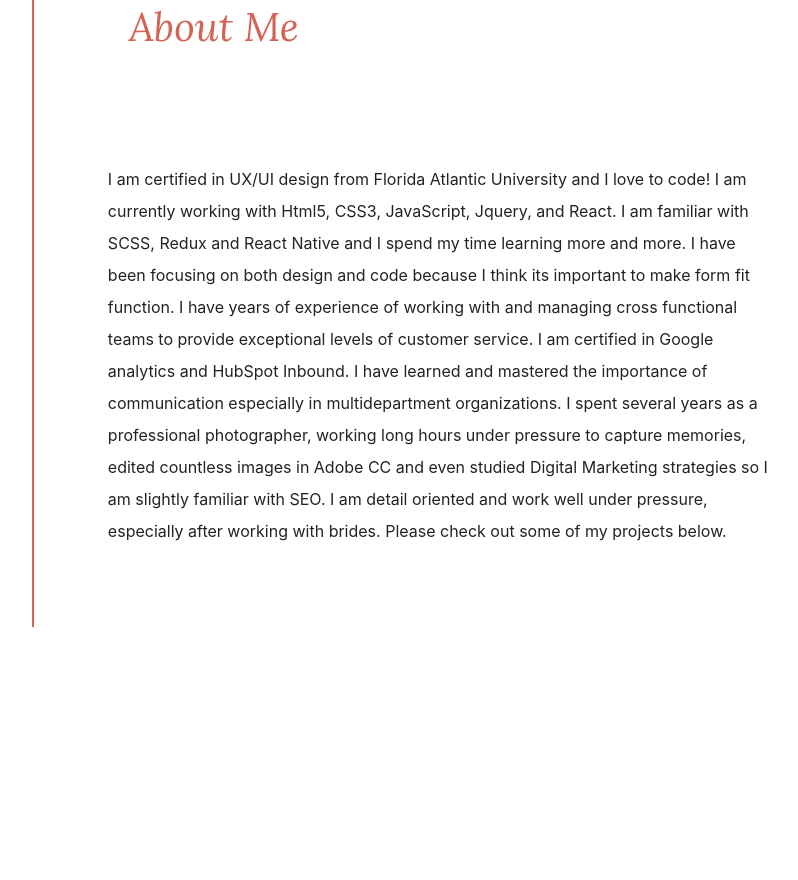
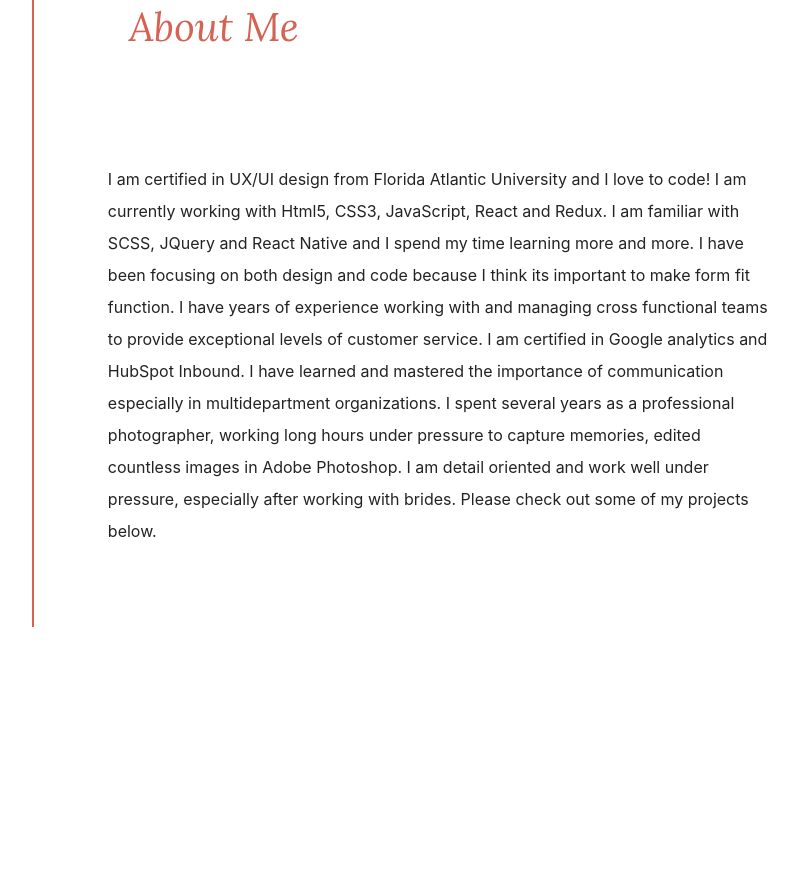
Before and after one commit to thegirlyoucallryan/Front-end-dev-portfolio, a plain HTML site: page index.html in a window 1280 px wide. Shown: the part 1069-1949 px from the top of the page, without its empty margins (220-1018 px from the left). Drawn offline with nearby package versions, Linux system fonts and the light colour scheme.

Commit message:
edit about

```diff
--- a/index.html
+++ b/index.html
@@ -81,16 +81,15 @@
 
       I am certified in UX/UI design
       from Florida Atlantic University and I love to code! I am currently working with Html5, CSS3,
-      JavaScript, Jquery, and React. I am familiar with SCSS, Redux and React Native and I spend my time learning more
+      JavaScript, React and Redux. I am familiar with SCSS, JQuery and React Native and I spend my time learning more
       and more. I have been focusing on both
       design and code because I think its important to make form fit function. I have years of
-      experience of working with and managing cross functional
+      experience working with and managing cross functional
       teams to provide exceptional levels of customer service. I am certified in Google analytics and HubSpot Inbound. I
       have learned and mastered the importance of
       communication especially in multidepartment organizations. I spent several years as a professional photographer,
       working
-      long hours under pressure to capture memories, edited countless images in Adobe CC and even
-      studied Digital Marketing strategies so I am slightly familiar with SEO. I am detail oriented and work well under
+      long hours under pressure to capture memories, edited countless images in Adobe Photoshop. I am detail oriented and work well under
       pressure, especially after working with brides. Please check out some of my projects below.
 
     </p>
```
